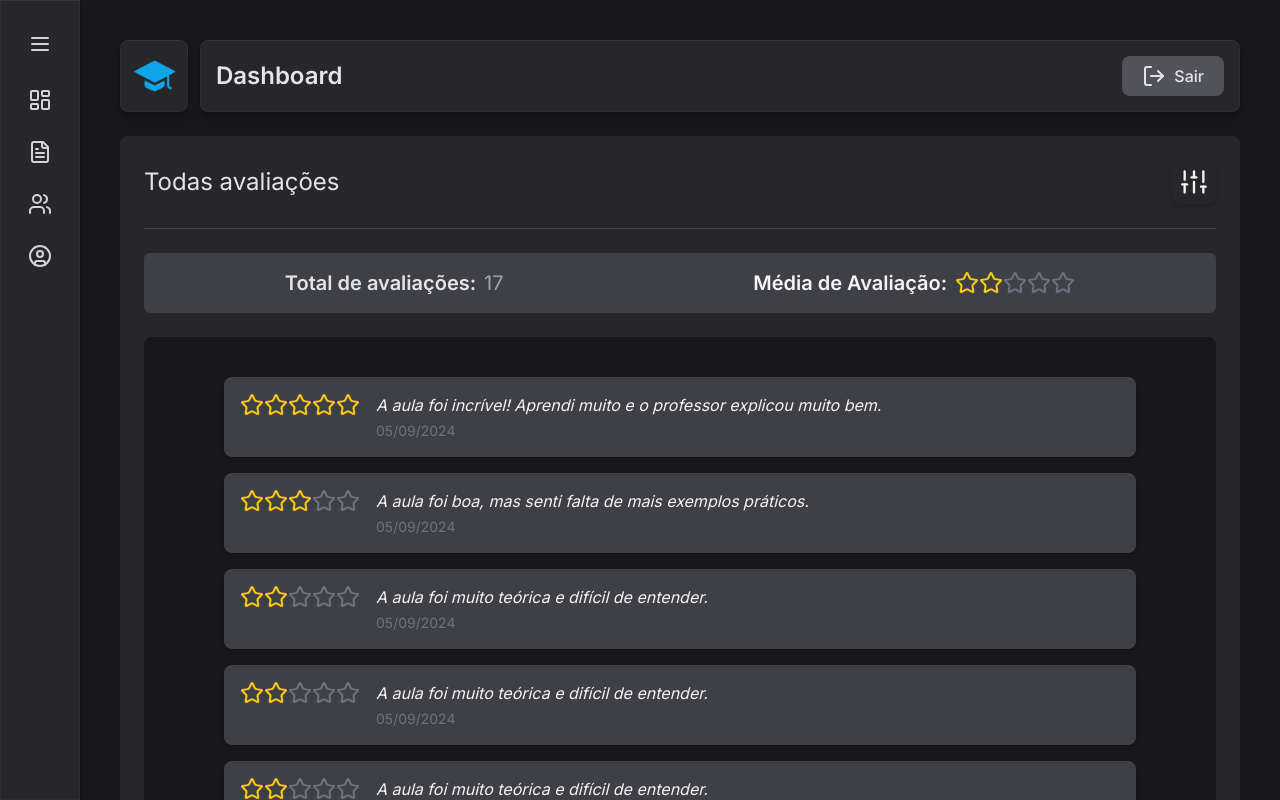
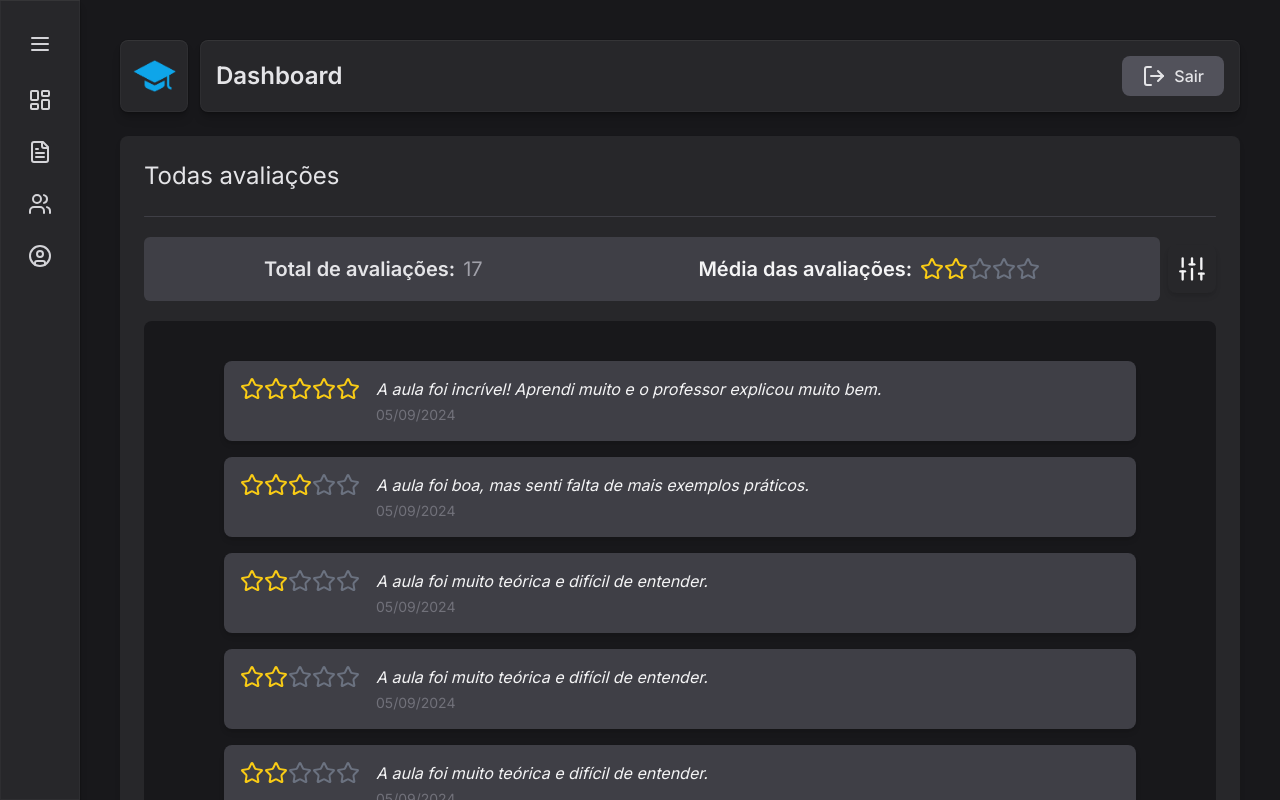
Before and after one commit to brenocrepaldi/avalie-web, a React (Vite) app: page /dashboard/reviews in a window 1280 px wide. Built offline with nearby package versions, Linux system fonts and the light colour scheme; no server answers; sample sign-in values are in the browser's storage.

Commit message:
refactor: reviews page

```diff
--- a/src/app.tsx
+++ b/src/app.tsx
@@ -11,7 +11,7 @@ import { ReportPage } from './pages/report';
 import { TeachersPage } from './pages/teachers';
 import { AddTeacherPage } from './pages/teachers/teachers-components/add-teacher-page';
 import { ProfilePage } from './pages/profile';
-import { ReviewsPage } from './pages/dashboard/reviews-page';
+import { ReviewsPage } from './pages/reviews';
 
 export function App() {
 	return (
--- a/src/pages/dashboard/dashboard-components/reviews/reviews.ts
+++ b/src/pages/dashboard/dashboard-components/reviews/reviews.ts
@@ -1,3 +1,9 @@
+export interface ReviewType {
+	rating: number;
+	comment: string;
+	date: string;
+}
+
 export const reviews = [
 	{
 		rating: 5,
--- a/src/pages/dashboard/reviews-page.tsx
+++ /dev/null
@@ -1,124 +0,0 @@
-import { useState } from 'react';
-import { PageLayout } from '../../components/page-layout';
-import { reviews } from './dashboard-components/reviews/reviews';
-import { Star, SlidersVertical } from 'lucide-react';
-
-interface Review {
-	rating: number;
-	comment: string;
-	date: string;
-}
-
-export function ReviewsPage() {
-	const [selectedRating, setSelectedRating] = useState<number | null>(null);
-	const [filterOpen, setFilterOpen] = useState(false);
-
-	function renderStars(rating: number, clickable = false) {
-		const maxStars = 5;
-		const stars = [];
-
-		for (let i = 1; i <= maxStars; i++) {
-			stars.push(
-				<Star
-					key={i}
-					className={`h-6 w-6 transition-colors ${
-						i <= (clickable ? selectedRating || 0 : rating)
-							? 'text-yellow-400'
-							: 'text-gray-500'
-					} ${clickable && 'cursor-pointer'}`}
-					onClick={() => clickable && setSelectedRating(i)}
-				/>
-			);
-		}
-		return stars;
-	}
-
-	function getMeanRating(reviews: Review[]) {
-		if (reviews.length === 0) return 0;
-		const sum = reviews.reduce((acc, review) => acc + review.rating, 0);
-		return sum / reviews.length;
-	}
-
-	const filteredReviews =
-		!filterOpen || selectedRating === null
-			? reviews
-			: reviews.filter((review) => review.rating === selectedRating);
-
-	return (
-		<PageLayout title="Dashboard">
-			<div className="bg-zinc-800 p-6 pb-8 rounded-lg shadow-md">
-				<div className="space-y-6">
-					<div className="flex justify-between items-center mb-6">
-						<h2 className="text-2xl text-zinc-200">Todas avaliações</h2>
-						<button
-							onClick={() => {
-								setFilterOpen(!filterOpen);
-								setSelectedRating(null);
-							}}
-							className={`p-2 rounded-lg text-zinc-100 shadow-md transition-colors ${
-								filterOpen && 'bg-zinc-700 hover:bg-zinc-600'
-							}`}
-							aria-label="Toggle Filter"
-						>
-							<SlidersVertical className="h-7 w-7" />
-						</button>
-					</div>
-
-					<div className="h-[1px] rounded-lg bg-zinc-700" />
-
-					{filterOpen ? (
-						<div className="p-4 rounded-md bg-zinc-900 flex justify-center gap-2 items-center mb-6 transition-all">
-							<span className="text-lg font-semibold text-zinc-100">
-								Filtrar por estrelas:
-							</span>
-							<div className="flex gap-1">{renderStars(5, true)}</div>
-						</div>
-					) : (
-						<div className="p-4 rounded-md bg-zinc-700 flex justify-around items-center mb-6 transition-all">
-							<div className="flex items-center gap-2">
-								<span className="text-xl font-semibold text-zinc-200">
-									Total de avaliações:
-								</span>
-								<span className="text-zinc-400 text-xl">{reviews.length}</span>
-							</div>
-							<div className="flex items-center gap-2">
-								<span className="text-xl font-semibold text-zinc-100">
-									Média de Avaliação:
-								</span>
-								<div className="flex">
-									{renderStars(Math.round(getMeanRating(reviews)))}
-								</div>
-							</div>
-						</div>
-					)}
-
-					{/* Avaliações Filtradas */}
-					<div className="min-h-40 flex flex-col gap-4 p-10 px-20 bg-zinc-900 rounded-lg items-center justify-center">
-						{filteredReviews.length > 0 ? (
-							filteredReviews.map((review, index) => (
-								<div
-									key={index}
-									className="w-full p-4 bg-zinc-700 rounded-lg shadow-md flex items-start gap-4 transition-transform hover:bg-zinc-600"
-								>
-									<div className="flex items-center">
-										{renderStars(review.rating)}
-									</div>
-									<div className="flex flex-col gap-1">
-										<span className="text-zinc-100 italic">
-											{review.comment}
-										</span>
-										<span className="text-zinc-500 text-sm">{review.date}</span>
-									</div>
-								</div>
-							))
-						) : (
-							<div className="text-zinc-400 text-center">
-								Nenhuma avaliação encontrada.
-							</div>
-						)}
-					</div>
-				</div>
-			</div>
-		</PageLayout>
-	);
-}
--- /dev/null
+++ b/src/pages/reviews/index.tsx
@@ -0,0 +1,106 @@
+import { useState } from 'react';
+import { PageLayout } from '../../components/page-layout';
+import { reviews } from '../dashboard/dashboard-components/reviews/reviews';
+import { SlidersVertical } from 'lucide-react';
+import { getMeanRating, renderStars } from '../../utils/reviewUtils';
+
+export function ReviewsPage() {
+	const [selectedRating, setSelectedRating] = useState<number | null>(null);
+	const [filterOpen, setFilterOpen] = useState(false);
+
+	const filteredReviews =
+		!filterOpen || selectedRating === null
+			? reviews
+			: reviews.filter((review) => review.rating === selectedRating);
+
+	return (
+		<PageLayout title="Dashboard">
+			<div className="bg-zinc-800 p-6 pb-8 rounded-lg shadow-md">
+				<div className="space-y-5">
+					<div className="flex justify-between items-center mb-6">
+						<h2 className="text-2xl text-zinc-200">Todas avaliações</h2>
+					</div>
+
+					<div className="h-[1px] rounded-lg bg-zinc-700" />
+
+					<div className="w-full flex items-center justify-center gap-2">
+						{filterOpen ? (
+							<div className="h-16 flex-1 p-3 rounded-md bg-zinc-900 flex justify-center transition-all">
+								<div className="flex flex-col">
+									<div className="flex gap-2 items-center justify-center">
+										<span className="text-lg font-semibold text-zinc-100">
+											Filtrar por estrelas:
+										</span>
+										<div className="flex gap-1">
+											{renderStars(5, true, selectedRating, setSelectedRating)}
+										</div>
+									</div>
+									<span className="flex justify-center text-xs text-zinc-500">
+										Clique para selecionar um número de estrelas
+									</span>
+								</div>
+							</div>
+						) : (
+							<div className="h-16 flex-1 p-3 rounded-md bg-zinc-700 flex justify-around items-center transition-all">
+								<div className="flex items-center gap-2">
+									<span className="text-xl font-semibold text-zinc-200">
+										Total de avaliações:
+									</span>
+									<span className="text-zinc-400 text-xl">
+										{reviews.length}
+									</span>
+								</div>
+								<div className="flex items-center gap-2">
+									<span className="text-xl font-semibold text-zinc-100">
+										Média das avaliações:
+									</span>
+									<div className="flex">
+										{renderStars(getMeanRating(reviews))}
+									</div>
+								</div>
+							</div>
+						)}
+						<button
+							onClick={() => {
+								setFilterOpen(!filterOpen);
+								setSelectedRating(null);
+							}}
+							className={`h-12 w-12 flex items-center justify-center p-2 rounded-lg text-zinc-100 shadow-md transition-colors ${
+								filterOpen && 'bg-zinc-700 hover:bg-zinc-600'
+							}`}
+							aria-label="Toggle Filter"
+						>
+							<SlidersVertical className="h-7 w-7" />
+						</button>
+					</div>
+
+					{/* Avaliações Filtradas */}
+					<div className="min-h-40 flex flex-col gap-4 p-10 px-20 bg-zinc-900 rounded-lg items-center justify-center">
+						{filteredReviews.length > 0 ? (
+							filteredReviews.map((review, index) => (
+								<div
+									key={index}
+									className="w-full p-4 bg-zinc-700 rounded-lg shadow-md flex items-start gap-4 transition-transform hover:bg-zinc-600"
+								>
+									<div className="flex items-center">
+										{renderStars(review.rating)}
+									</div>
+									<div className="flex flex-col gap-1">
+										<span className="text-zinc-100 italic">
+											{review.comment}
+										</span>
+										<span className="text-zinc-500 text-sm">{review.date}</span>
+									</div>
+								</div>
+							))
+						) : (
+							<div className="text-zinc-400 text-center">
+								Nenhuma avaliação encontrada.
+							</div>
+						)}
+					</div>
+				</div>
+			</div>
+		</PageLayout>
+	);
+}
--- /dev/null
+++ b/src/utils/reviewUtils.tsx
@@ -0,0 +1,32 @@
+import { Star } from 'lucide-react';
+
+export function renderStars(
+	rating: number,
+	clickable = false,
+	selectedRating: number | null = null,
+	onClick?: (rating: number) => void
+) {
+	const maxStars = 5;
+	const stars = [];
+
+	for (let i = 1; i <= maxStars; i++) {
+		stars.push(
+			<Star
+				key={i}
+				className={`h-6 w-6 transition-colors ${
+					i <= (clickable ? selectedRating || 0 : rating)
+						? 'text-yellow-400'
+						: 'text-gray-500'
+				} ${clickable && 'cursor-pointer'}`}
+				onClick={() => clickable && onClick && onClick(i)}
+			/>
+		);
+	}
+	return stars;
+}
+
+export function getMeanRating(reviews: { rating: number }[]) {
+	if (reviews.length === 0) return 0;
+	const sum = reviews.reduce((acc, review) => acc + review.rating, 0);
+	return sum / reviews.length;
+}
```
